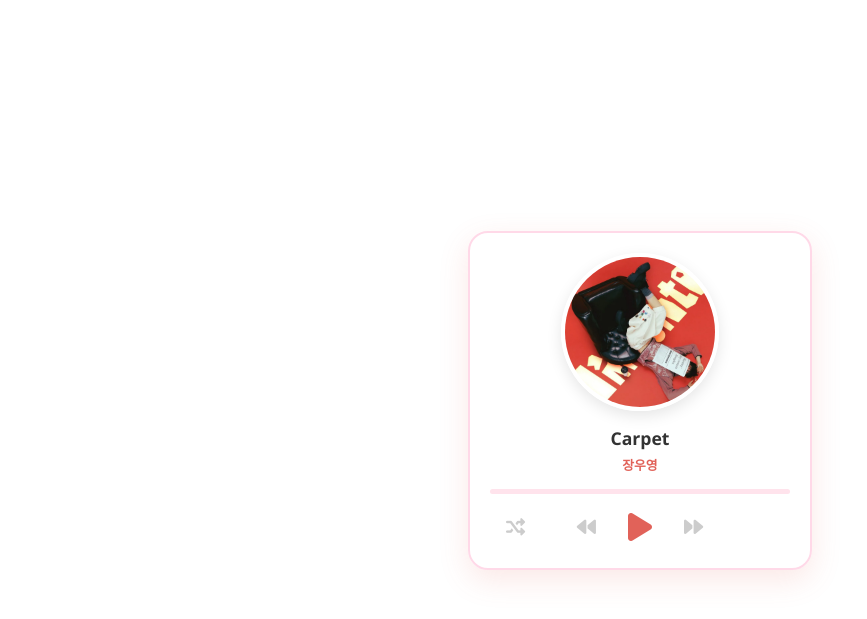
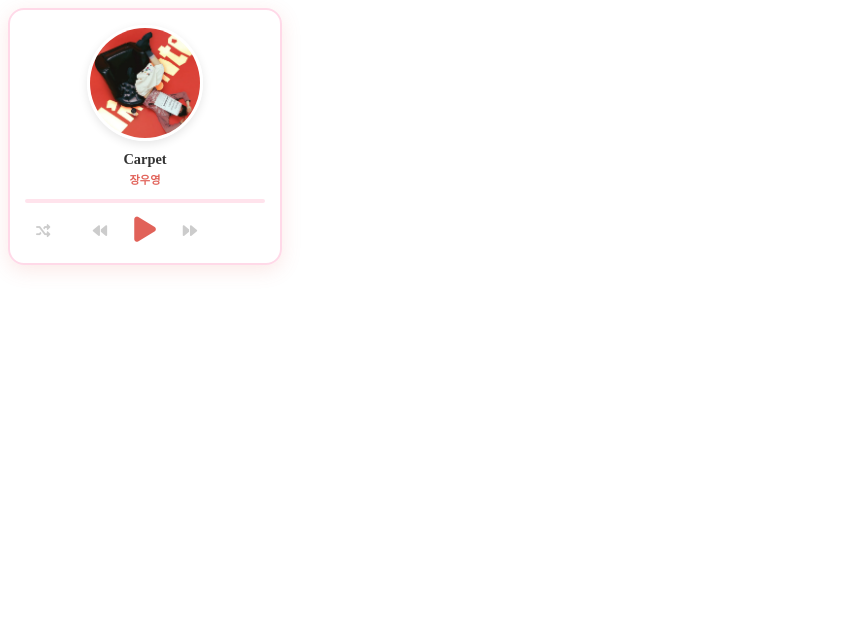
Before and after one commit to yujeonglee623/notion, a Flask app: page /music in a window 1280 px wide. Shown: the top 619 px of the page, without its empty margins (0-867 px from the left). Run offline with Flask 3, Linux system fonts and the light colour scheme.

Commit message:
Refine music player styles and layout
Adjusted styles for music player UI, including size reductions and layout tweaks.

```diff
--- a/templates/music.html
+++ b/templates/music.html
@@ -6,67 +6,66 @@
     <title>YuJeong Music</title>
     <link rel="stylesheet" href="https://cdnjs.cloudflare.com/ajax/libs/font-awesome/6.0.0/css/all.min.css">
     <style>
+        <style>
         body {
             margin: 0; padding: 0; height: 100vh;
             display: flex; justify-content: center; align-items: center;
-            background: transparent; /* 노션에 투명하게 녹아들기 */
+            background: transparent;
             font-family: 'Segoe UI', sans-serif;
         }
+
+        /* 전체 통 크기 줄임 (300 -> 240) */
         .player-container {
-            width: 300px; /* 크기 약간 조절 */
-            background: rgba(255, 255, 255, 0.9);
+            width: 240px;
+            background: rgba(255, 255, 255, 0.95);
             backdrop-filter: blur(10px);
-            border-radius: 20px;
-            padding: 20px;
-            box-shadow: 0 10px 30px rgba(225, 98, 89, 0.15);
+            border-radius: 16px; /* 둥글기 살짝 조절 */
+            padding: 15px; /* 패딩 줄임 */
+            box-shadow: 0 5px 20px rgba(225, 98, 89, 0.15);
             text-align: center;
-            border: 2px solid #FFD9E8; /* 핑크 테두리 */
+            border: 2px solid #FFD9E8;
         }
+
+        /* 앨범 커버 크기 줄임 (150 -> 110) */
         .img-container {
-            width: 150px; height: 150px;
-            border-radius: 50%; margin: 0 auto 15px;
+            width: 110px; height: 110px;
+            border-radius: 50%; margin: 0 auto 10px;
             position: relative;
-            box-shadow: 0 5px 15px rgba(0,0,0,0.1);
-            border: 4px solid white; overflow: hidden;
+            box-shadow: 0 3px 10px rgba(0,0,0,0.1);
+            border: 3px solid white; overflow: hidden;
         }
         .img-container img { width: 100%; height: 100%; object-fit: cover; }
+
+        /* 애니메이션은 그대로 */
         .rotate { animation: rotation 10s infinite linear; }
         @keyframes rotation { from { transform: rotate(0deg); } to { transform: rotate(359deg); } }
 
-        h2 { margin: 0; font-size: 1.1rem; color: #333; }
-        h3 { margin: 5px 0 15px; font-size: 0.8rem; color: #E16259; }
+        /* 글씨 크기 줄임 */
+        h2 { margin: 0; font-size: 0.9rem; color: #333; overflow: hidden; text-overflow: ellipsis; white-space: nowrap; }
+        h3 { margin: 3px 0 12px; font-size: 0.7rem; color: #E16259; }
 
+        /* 진행 바 */
         .progress-container {
             background: #ffe3ec; border-radius: 5px; cursor: pointer;
-            margin: 10px 0; height: 5px; width: 100%;
+            margin: 8px 0; height: 4px; width: 100%;
         }
         .progress {
             background-color: #E16259; border-radius: 5px;
             height: 100%; width: 0%; transition: width 0.1s linear;
         }
-        .controls { display: flex; justify-content: center; align-items: center; gap: 20px; margin-top: 10px; }
-        .btn { background: none; border: none; cursor: pointer; color: #ccc; font-size: 1.2rem; }
+
+        /* 버튼 영역 */
+        .controls { display: flex; justify-content: space-between; align-items: center; margin-top: 10px; padding: 0 5px; }
+
+        .btn { background: none; border: none; cursor: pointer; color: #ccc; font-size: 0.9rem; transition: 0.2s; }
         .btn:hover { color: #E16259; }
-        .btn-big { font-size: 2rem; color: #E16259; }
-        .btn-big:hover { transform: scale(1.1); }
-        /* --- 여기부터 추가 --- */
-
-        /* 컨트롤 버튼 배치 예쁘게 */
-        .controls {
-            display: flex;
-            justify-content: space-between; /* 양끝 정렬 */
-            align-items: center;
-            margin-top: 15px;
-            padding: 0 10px;
-        }
-
-        /* 셔플 버튼 켜졌을 때 핑크색 */
         .btn.active { color: #E16259; }
 
-        /* 가운데 메인 버튼들 모으기 */
-        .main-controls { display: flex; align-items: center; gap: 20px; }
-
-        /* ------------------- */
+        /* 메인 버튼 크기 줄임 */
+        .main-controls { display: flex; align-items: center; gap: 15px; }
+        .btn-big { font-size: 1.8rem; color: #E16259; }
+        .btn-big:hover { transform: scale(1.1); }
+    </style>
     </style>
 </head>
 <body>
```
